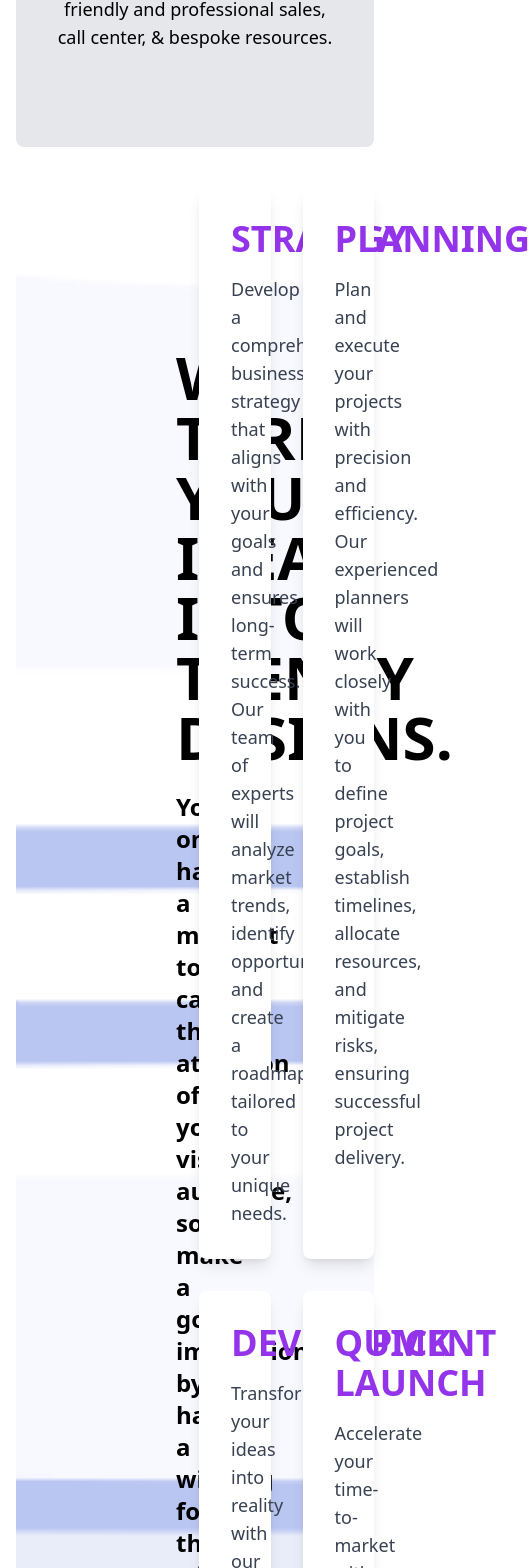
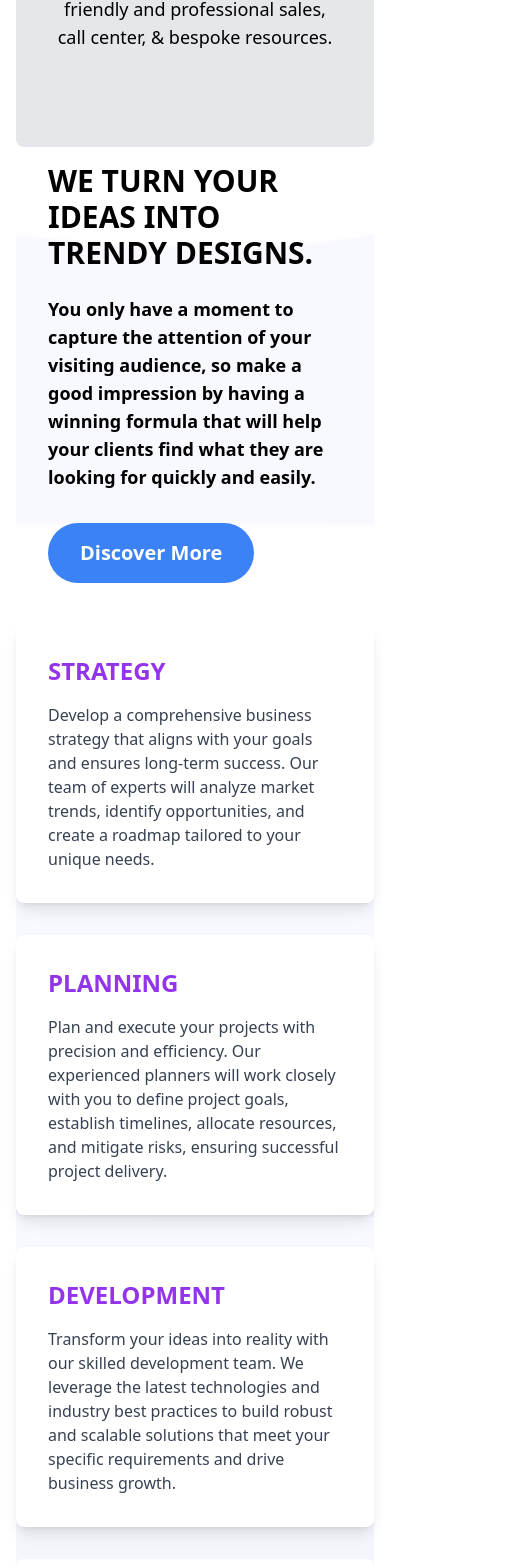
Before and after one commit to DagimAsnake/role-web, a Next.js app: page / in a window 390 px wide. Shown: the part 2790-4358 px from the top of the page, 530 px wide, since content can reach past the window. Built offline with nearby package versions, Linux system fonts and the light colour scheme.

Commit message:
make hometwoandthree responsive

```diff
--- a/components/Home/HomeTwoAndThree.js
+++ b/components/Home/HomeTwoAndThree.js
@@ -2,7 +2,7 @@ import Link from 'next/link';
 
 const HomeTwoAndThree = () => {
     return (
-        <div className="grid grid-cols-2 gap-2 items-center mb-32"
+        <div className="grid grid-cols-1 lg:grid-cols-2 gap-2 items-center mb-32"
             style={{
                 backgroundImage: 'url(/images/bg-2.png)',
                 backgroundSize: 'cover',
@@ -10,47 +10,50 @@ const HomeTwoAndThree = () => {
                 flex: '1',
             }}
         >
-            <div className="mr-8 pl-40">
-                <h3 className="text-6xl font-bold mt-4 text-gradient">
+            <div className="mr-8 pl-8 md:pl-40">
+                <h3 className="text-3xl sm:text-6xl font-bold mt-4 text-gradient">
                     WE TURN YOUR IDEAS INTO TRENDY DESIGNS.
                 </h3>
-                <h1 className="text-2xl font-semibold text-gradient mt-6">
+                <h1 className="text-lg sm:text-2xl font-semibold text-gradient mt-6">
                     You only have a moment to capture the attention of your visiting audience, so make a good impression by having a winning formula that will help your clients find what they are looking for quickly and easily.
                 </h1>
                 <Link href="/services">
-                    <button className="bg-blue-500 hover:bg-blue-600 text-3xl text-white font-semibold px-8 py-4 mt-56 rounded-full">
+                    <button className="bg-blue-500 hover:bg-blue-600 text-xl sm:text-3xl text-white font-semibold px-8 py-4 mt-8 lg:mt-56 rounded-full">
                         Discover More
                     </button>
                 </Link>
             </div>
-            <div>
-                <div className="grid grid-cols-2 gap-8 mt-10">
+            <div className="mt-8 sm:mt-0">
+                <div className="grid grid-cols-1 sm:grid-cols-2 gap-8 sm:mt-10">
                     <div className="bg-white shadow-lg rounded-lg p-8 hover:bg-gray-100 transition duration-300 ease-in-out transform hover:scale-105 cursor-pointer">
-                        <h1 className="text-4xl font-bold text-purple-600 mb-4">STRATEGY</h1>
-                        <p className="text-lg text-gray-700">
+                        <h1 className="text-2xl sm:text-4xl font-bold text-purple-600 mb-4">STRATEGY</h1>
+                        <p className="text-base sm:text-lg text-gray-700">
                             Develop a comprehensive business strategy that aligns with your goals and ensures long-term success. Our team of experts will analyze market trends, identify opportunities, and create a roadmap tailored to your unique needs.
                         </p>
                     </div>
+
                     <div className="bg-white shadow-lg rounded-lg p-8 hover:bg-gray-100 transition duration-300 ease-in-out transform hover:scale-105 cursor-pointer">
-                        <h1 className="text-4xl font-bold text-purple-600 mb-4">PLANNING</h1>
-                        <p className="text-lg text-gray-700">
+                        <h1 className="text-2xl sm:text-4xl font-bold text-purple-600 mb-4">PLANNING</h1>
+                        <p className="text-base sm:text-lg text-gray-700">
                             Plan and execute your projects with precision and efficiency. Our experienced planners will work closely with you to define project goals, establish timelines, allocate resources, and mitigate risks, ensuring successful project delivery.
                         </p>
                     </div>
+
                     <div className="bg-white shadow-lg rounded-lg p-8 hover:bg-gray-100 transition duration-300 ease-in-out transform hover:scale-105 cursor-pointer">
-                        <h1 className="text-4xl font-bold text-purple-600 mb-4">DEVELOPMENT</h1>
-                        <p className="text-lg text-gray-700">
+                        <h1 className="text-2xl sm:text-4xl font-bold text-purple-600 mb-4">DEVELOPMENT</h1>
+                        <p className="text-base sm:text-lg text-gray-700">
                             Transform your ideas into reality with our skilled development team. We leverage the latest technologies and industry best practices to build robust and scalable solutions that meet your specific requirements and drive business growth.
                         </p>
                     </div>
+
                     <div className="bg-white shadow-lg rounded-lg p-8 hover:bg-gray-100 transition duration-300 ease-in-out transform hover:scale-105 cursor-pointer">
-                        <h1 className="text-4xl font-bold text-purple-600 mb-4">QUICK LAUNCH</h1>
-                        <p className="text-lg text-gray-700">
+                        <h1 className="text-2xl sm:text-4xl font-bold text-purple-600 mb-4">QUICK LAUNCH</h1>
+                        <p className="text-base sm:text-lg text-gray-700">
                             Accelerate your time-to-market with our quick launch services. Whether it's a new product or a feature enhancement, our agile approach allows us to rapidly develop and deploy solutions, helping you stay ahead of the competition.
                         </p>
                     </div>
+
                 </div>
-
             </div>
         </div>
     );
```
